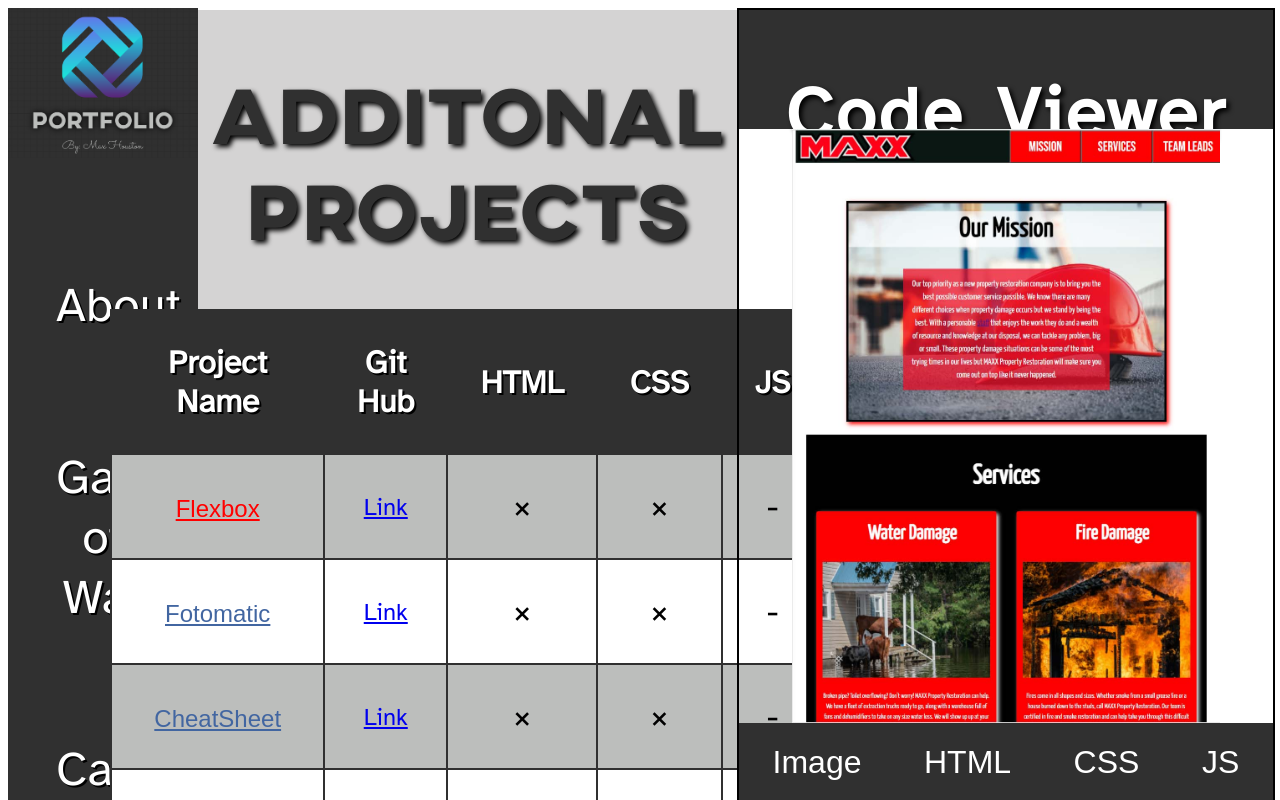
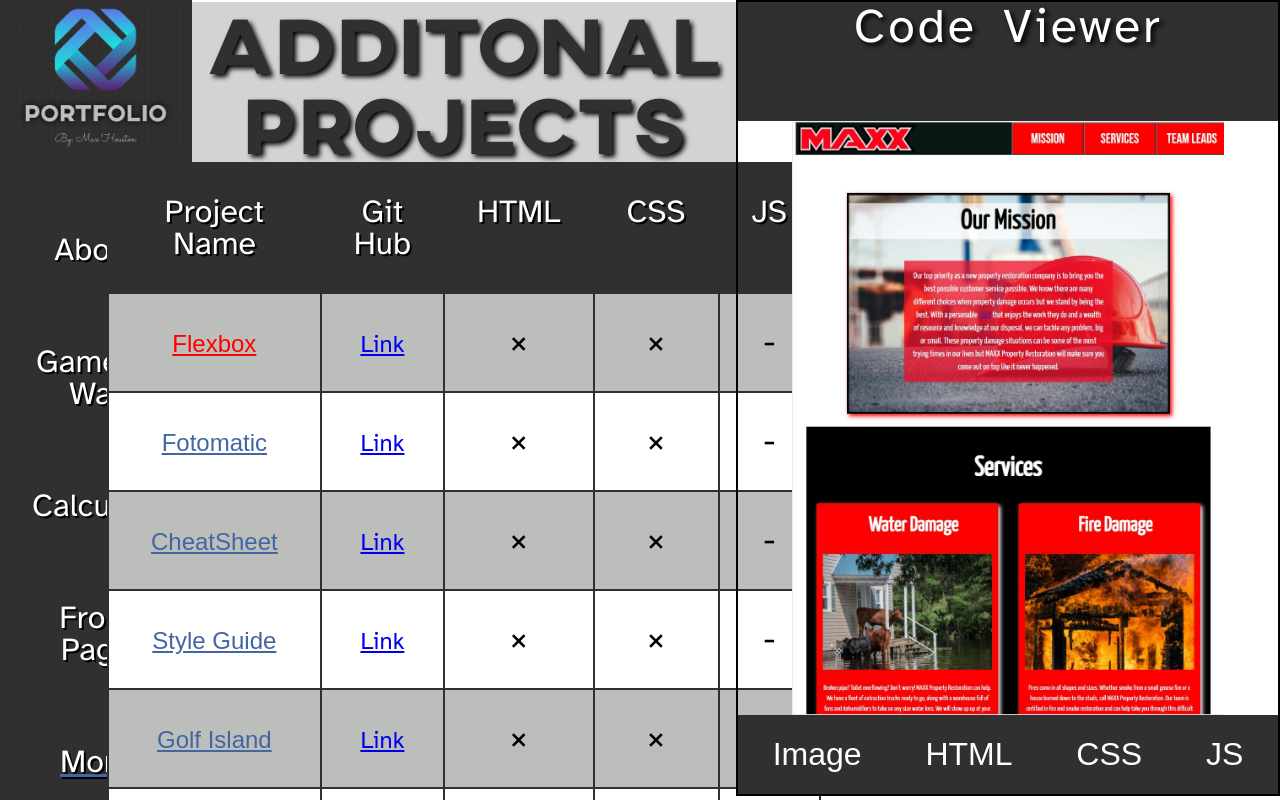
Before and after one commit to MaxwellHouston/Portfolio-React, a React (Create React App) app: page /more in a window 1280 px wide. Shown: the top 800 px of the page. Built offline with nearby package versions, Linux system fonts and the light colour scheme.

Commit message:
Added an index.css file with a CSS reset

```diff
--- a/src/App.css
+++ b/src/App.css
@@ -15,9 +15,8 @@
 
 .App {
   display: flex;
-  width: 99vw;
-  height: 99vh;
   font-family: 'Atkinson Hyperlegible';
+  overflow: hidden;
 }
 
 /*    Side Bar     */
@@ -34,10 +33,10 @@
 
 .side-bar li {
   list-style: none;
-  padding: 2rem;
+  padding: 1rem;
   margin-top: 3rem;
   text-align: center;
-  font-size: 3rem;
+  font-size: 2rem;
   text-shadow: 2px 2px black;
 }
 
--- /dev/null
+++ b/src/index.css
@@ -0,0 +1,47 @@
+/* http://meyerweb.com/eric/tools/css/reset/
+   v2.0 | 20110126
+   License: none (public domain)
+*/
+html, body, div, span, applet, object, iframe,
+h1, h2, h3, h4, h5, h6, p, blockquote, pre,
+a, abbr, acronym, address, big, cite, code,
+del, dfn, em, img, ins, kbd, q, s, samp,
+small, strike, strong, sub, sup, tt, var,
+b, u, i, center,
+dl, dt, dd, ol, ul, li,
+fieldset, form, label, legend,
+table, caption, tbody, tfoot, thead, tr, th, td,
+article, aside, canvas, details, embed,
+figure, figcaption, footer, header, hgroup,
+menu, nav, output, ruby, section, summary,
+time, mark, audio, video {
+	margin: 0;
+	padding: 0;
+	border: 0;
+	font-size: 100%;
+	font: inherit;
+	vertical-align: baseline;
+}
+/* HTML5 display-role reset for older browsers */
+article, aside, details, figcaption, figure,
+footer, header, hgroup, menu, nav, section {
+	display: block;
+}
+body {
+	line-height: 1;
+}
+ol, ul {
+	list-style: none;
+}
+blockquote, q {
+	quotes: none;
+}
+blockquote:before, blockquote:after,
+q:before, q:after {
+	content: '';
+	content: none;
+}
+table {
+	border-collapse: collapse;
+	border-spacing: 0;
+}
--- a/src/index.js
+++ b/src/index.js
@@ -1,5 +1,6 @@
 import React from 'react';
 import ReactDOM from 'react-dom';
+import './index.css'
 import App from './App';
 import {BrowserRouter as Router} from 'react-router-dom';
 
```
